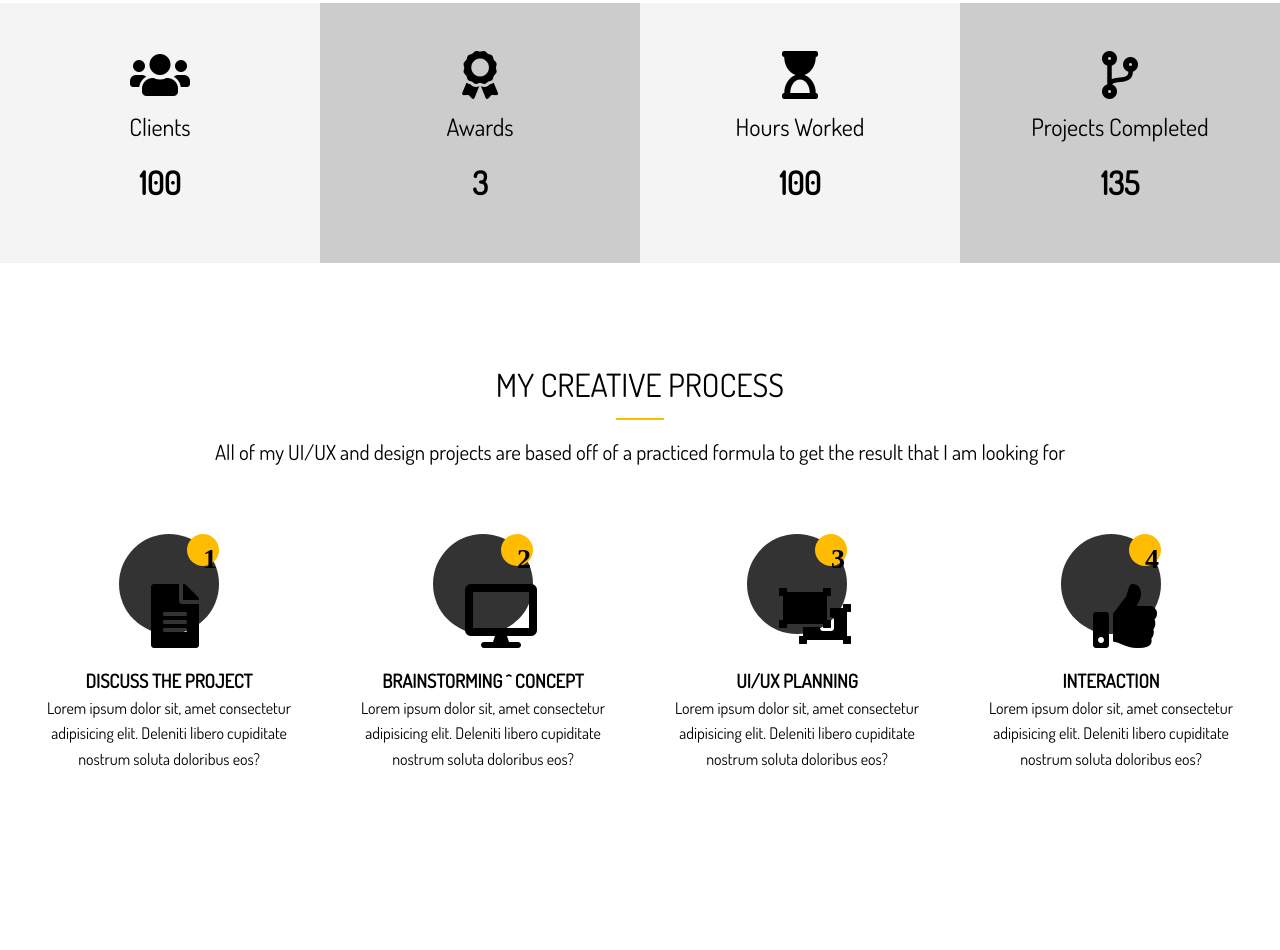
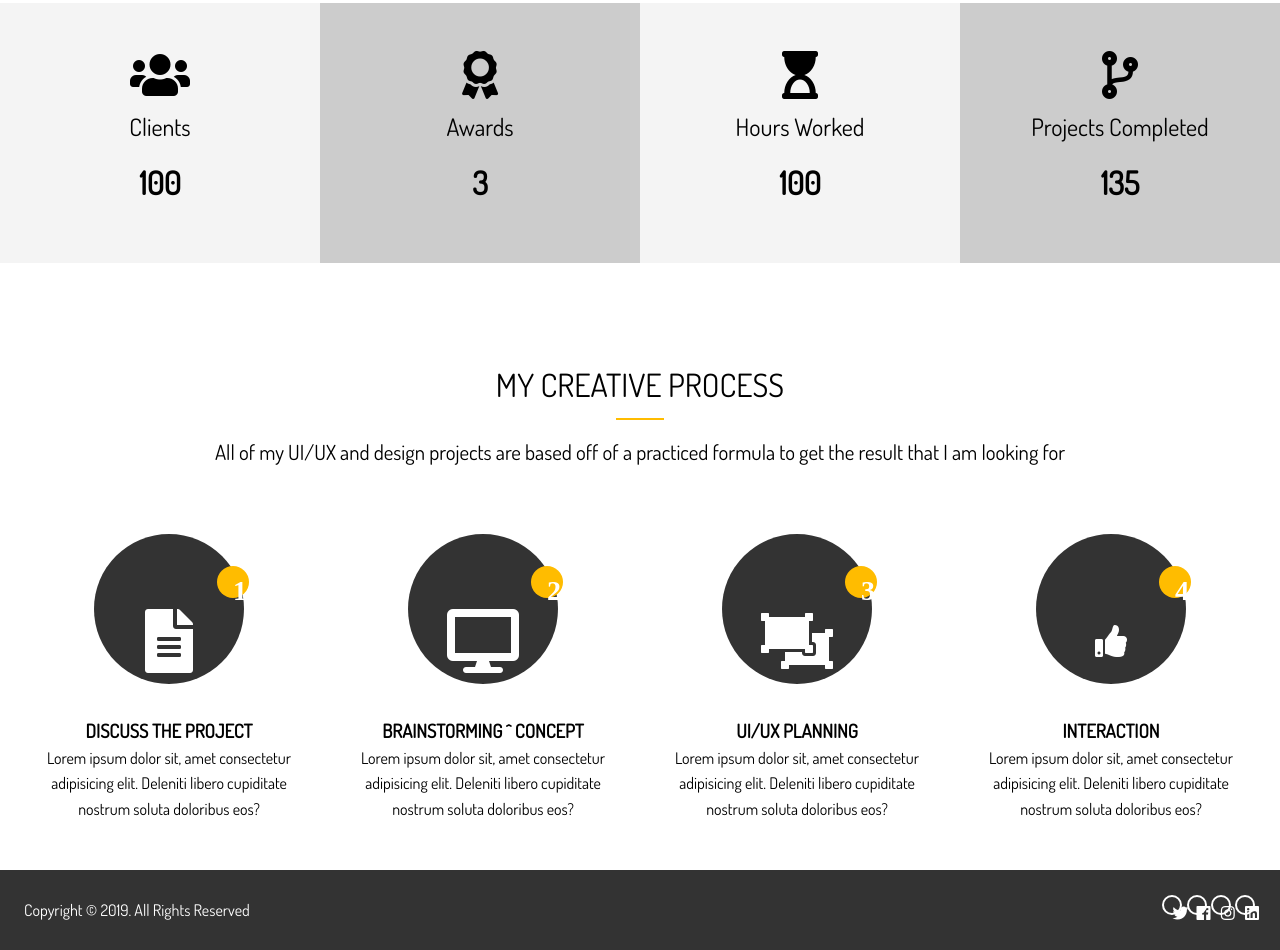
Before and after one commit to Nathanael-the-real/Portfolio-Website, a website: page dist/index.html in a window 1280 px wide. Shown: the part 1270-2220 px from the top of the page. Before the commit the page ends 2090 px from the top, so only its background shows below. Drawn offline with Linux system fonts and the light colour scheme.

Commit message:
Worked on footer Process icons

```diff
--- a/scss/_config.scss
+++ b/scss/_config.scss
@@ -6,3 +6,15 @@ $primary-color: #fff;
 $medium-color: #ccc;
 $dark-color: #333;
 $bg-image: url('../img/showcase.jpg');
+
+
+// Set Text Color
+@function set-text-color($color) {
+  @if(lightness($color) > 50) {
+    @return #000;
+  }
+
+  @else {
+    @return #ffff;
+  }
+}
--- a/scss/main.scss
+++ b/scss/main.scss
@@ -171,8 +171,8 @@ img {
       // process-step
       &-step {
         position: absolute;
-        top: 0;
-        right: 0;
+        top: 32px;
+        right: -5px;
         font-size: 28px;
         background: $main-color;
         color: set-text-color($main-color);
@@ -190,18 +190,18 @@ img {
         background: $dark-color;
         color: set-text-color($dark-color);
         padding: 2rem;
-        width: 100px;
-        height: 100px;
-        line-height: 100px;
+        width: 150px;
+        height: 150px;
+        line-height: 150px;
         text-align: center;
         position: relative;
         transition: all 1s;
 
         &:hover {
           background: $main-color;
-          width: 90px;
-          height: 90px;
-          line-height: 90px;
+          width: 160px;
+          height: 160px;
+          line-height: 160px;
 
           .process-step {
             background: $dark-color;
@@ -213,3 +213,33 @@ img {
 
   }
 }
+
+// Footer
+
+#main-footer {
+  background: $dark-color;
+  color: $primary-color;
+  height: 5rem;
+
+  .footer-content {
+    display: flex;
+    justify-content: space-between;
+    align-items: center;
+    height: 5rem;
+
+
+    .social .fab {
+      margin-right: 1px;
+      border: 2px solid $primary-color;
+      border-radius: 50%;
+      width: 20px;
+      height: 20px;
+      text-align: center;
+      padding: 0.5rem;
+
+      &:hover {
+        background: $main-color;
+      }
+    }
+  }
+}
```
Also changed, not shown: dist/css/main.css, dist/index.html.
